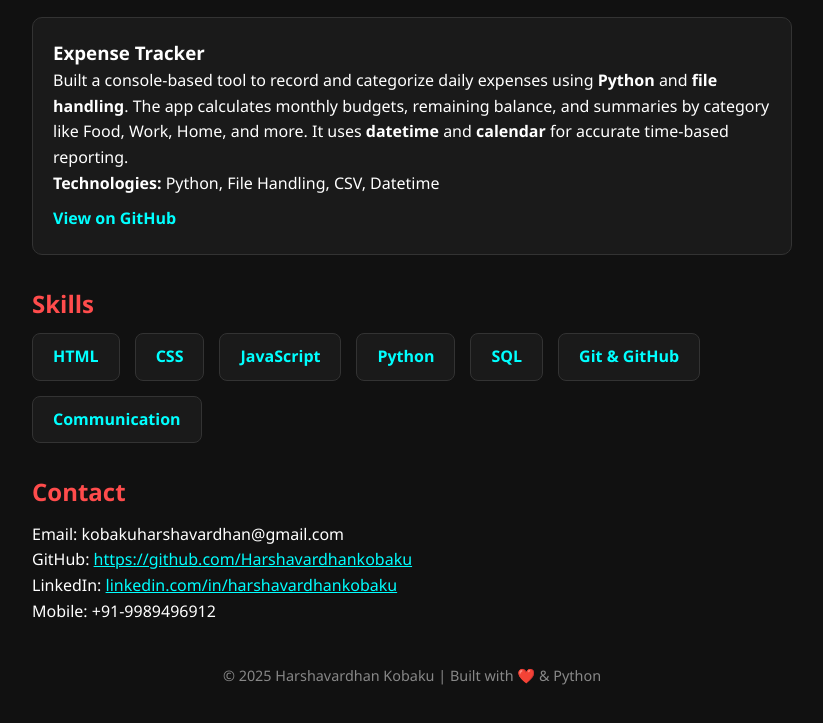
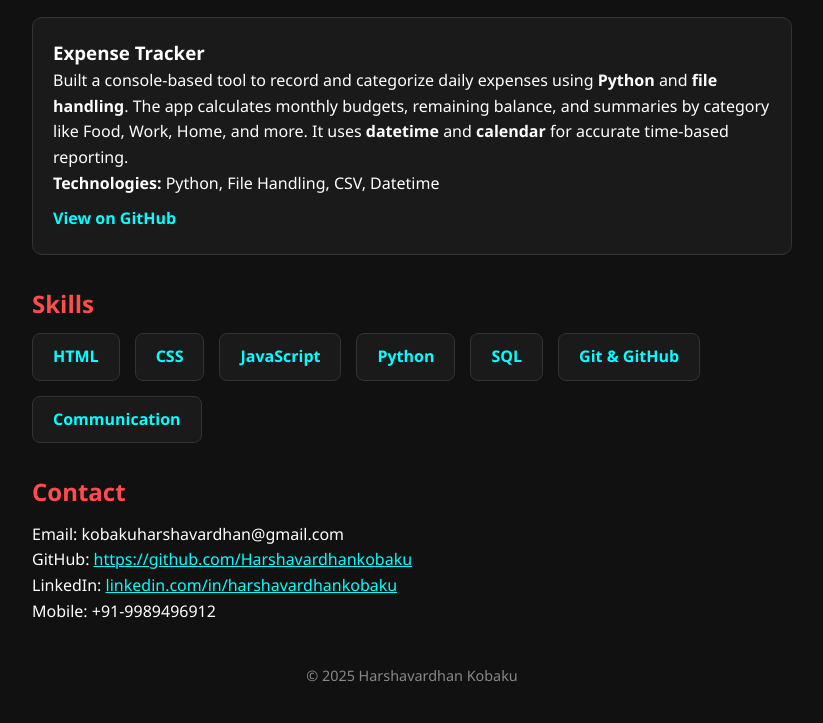
Before and after one commit to Harshavardhankobaku/Portfolio, a plain HTML site: page index.html in a window 1280 px wide. Shown: the part 747-1470 px from the top of the page, without its empty margins (228-1051 px from the left). Drawn offline with Linux system fonts and the light colour scheme.

Commit message:
Update index.html

```diff
--- a/index.html
+++ b/index.html
@@ -75,7 +75,7 @@
       </section>
 
       <footer>
-        <p>© 2025 Harshavardhan Kobaku | Built with ❤️ & Python</p>
+        <p>© 2025 Harshavardhan Kobaku </p>
       </footer>
     </div>
   </div>
```
